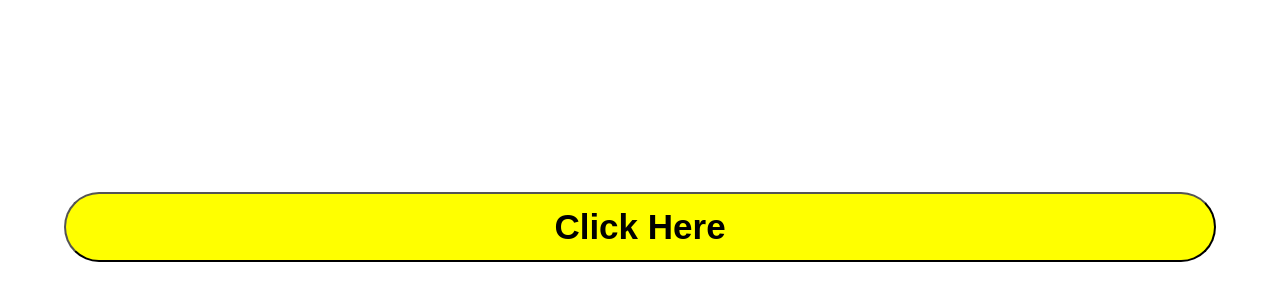
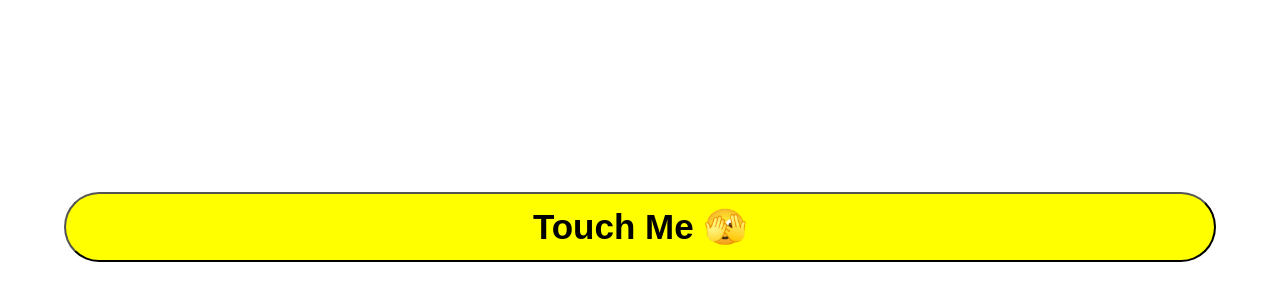
Before and after one commit to rajkumarmotivationspeaker/Prank, a plain HTML site: page index.html in a window 1280 px wide. Shown: the part 258-558 px from the top of the page. Drawn offline with Linux system fonts and the light colour scheme.

Commit message:
Update index.html

```diff
--- a/index.html
+++ b/index.html
@@ -55,7 +55,7 @@
   </head>
   <body>
     <div>
-      <button onclick="playMusic(); showMessage();">Click Here <nav></nav></button>
+      <button onclick="playMusic(); showMessage();"> Touch Me 🫣<nav></nav></button>
       <div id="message">Happy April Fool's Day! 🎉😆</div>
     </div>
     <audio id="music" src="pank.mp3"></audio><script>
```
